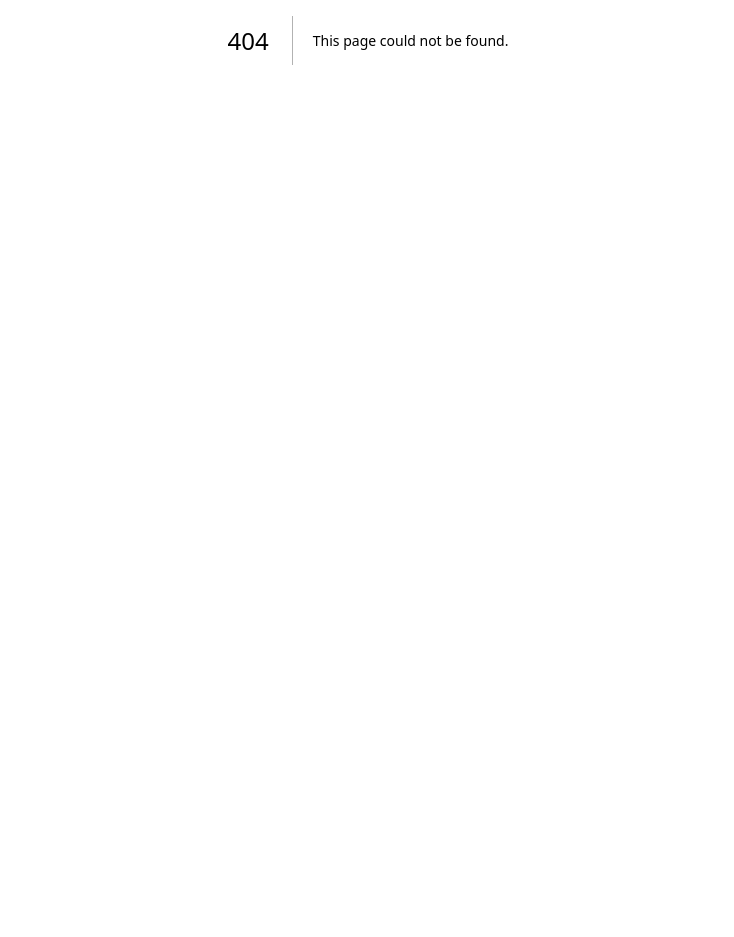
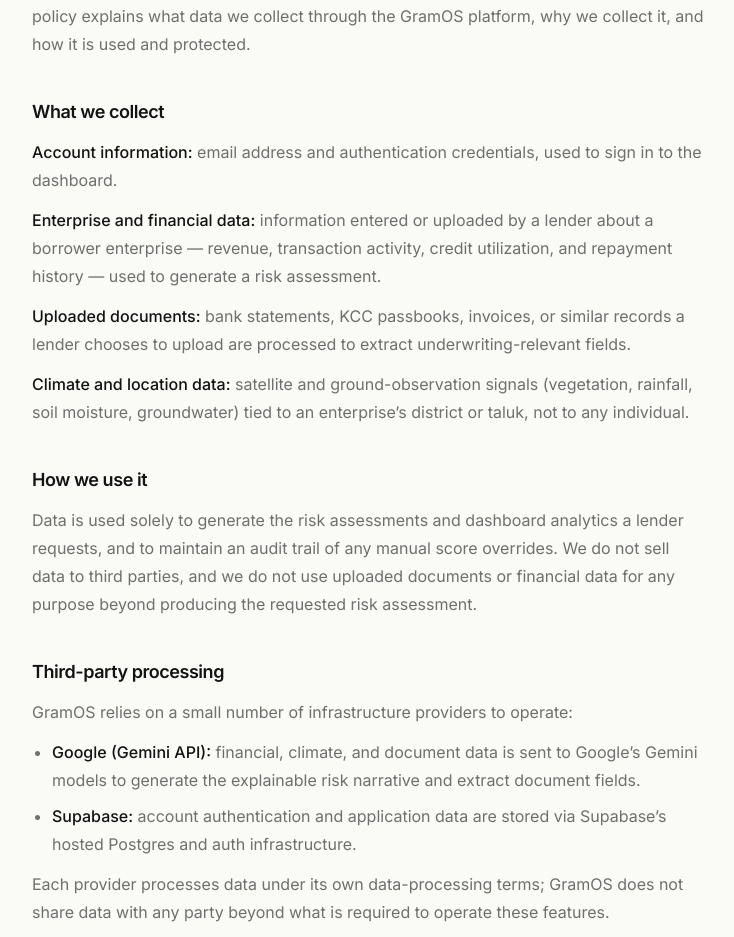
Before and after one commit to Sudarshan-812/GramOS, a Next.js app in the folder frontend/: page /privacy in a window 1280 px wide. Before the commit this address had no page. Shown: the part 360-1297 px from the top of the page, without its empty margins (272-1006 px from the left). Before the commit the page ends 800 px from the top, so only its background shows below. Built offline with nearby package versions, Linux system fonts and the light colour scheme.

Commit message:
Tested Data / Simulated the API

```diff
--- /dev/null
+++ b/frontend/app/privacy/page.tsx
@@ -0,0 +1,180 @@
+import Footer from "@/components/Footer";
+import Navbar from "@/components/Navbar";
+
+export const metadata = {
+  title: "Privacy Policy | GramOS",
+  description: "How GramOS collects, uses, and protects data.",
+};
+
+function Section({
+  title,
+  children,
+}: {
+  title: string;
+  children: React.ReactNode;
+}) {
+  return (
+    <section className="mt-10">
+      <h2 className="text-lg font-semibold tracking-tight text-onyx">
+        {title}
+      </h2>
+      <div className="mt-3 flex flex-col gap-3 text-base leading-7 text-onyx/60">
+        {children}
+      </div>
+    </section>
+  );
+}
+
+export default function PrivacyPage() {
+  return (
+    <div id="top" className="flex min-h-screen flex-col bg-paper text-onyx">
+      <Navbar />
+
+      <main className="flex-1 px-6 py-20 lg:px-8">
+        <div className="mx-auto max-w-2xl">
+          <p className="text-xs font-semibold uppercase tracking-[0.2em] text-lime-600">
+            Legal
+          </p>
+          <h1 className="mt-3 text-3xl font-semibold tracking-tight text-onyx sm:text-4xl">
+            Privacy Policy
+          </h1>
+          <p className="mt-4 text-sm text-onyx/40">
+            Last updated 8 August 2026
+          </p>
+
+          <Section title="Overview">
+            <p>
+              GramOS is a risk-assessment platform for lenders serving rural
+              micro-enterprises. This policy explains what data we collect
+              through the GramOS platform, why we collect it, and how it is
+              used and protected.
+            </p>
+          </Section>
+
+          <Section title="What we collect">
+            <p>
+              <strong className="font-medium text-onyx">
+                Account information:
+              </strong>{" "}
+              email address and authentication credentials, used to sign in
+              to the dashboard.
+            </p>
+            <p>
+              <strong className="font-medium text-onyx">
+                Enterprise and financial data:
+              </strong>{" "}
+              information entered or uploaded by a lender about a borrower
+              enterprise — revenue, transaction activity, credit utilization,
+              and repayment history — used to generate a risk assessment.
+            </p>
+            <p>
+              <strong className="font-medium text-onyx">
+                Uploaded documents:
+              </strong>{" "}
+              bank statements, KCC passbooks, invoices, or similar records a
+              lender chooses to upload are processed to extract
+              underwriting-relevant fields.
+            </p>
+            <p>
+              <strong className="font-medium text-onyx">
+                Climate and location data:
+              </strong>{" "}
+              satellite and ground-observation signals (vegetation, rainfall,
+              soil moisture, groundwater) tied to an enterprise&rsquo;s
+              district or taluk, not to any individual.
+            </p>
+          </Section>
+
+          <Section title="How we use it">
+            <p>
+              Data is used solely to generate the risk assessments and
+              dashboard analytics a lender requests, and to maintain an audit
+              trail of any manual score overrides. We do not sell data to
+              third parties, and we do not use uploaded documents or
+              financial data for any purpose beyond producing the requested
+              risk assessment.
+            </p>
+          </Section>
+
+          <Section title="Third-party processing">
+            <p>
+              GramOS relies on a small number of infrastructure providers to
+              operate:
+            </p>
+            <ul className="list-disc space-y-2 pl-5">
+              <li>
+                <strong className="font-medium text-onyx">
+                  Google (Gemini API):
+                </strong>{" "}
+                financial, climate, and document data is sent to Google&rsquo;s
+                Gemini models to generate the explainable risk narrative and
+                extract document fields.
+              </li>
+              <li>
+                <strong className="font-medium text-onyx">Supabase:</strong>{" "}
+                account authentication and application data are stored via
+                Supabase&rsquo;s hosted Postgres and auth infrastructure.
+              </li>
+            </ul>
+            <p>
+              Each provider processes data under its own data-processing
+              terms; GramOS does not share data with any party beyond what is
+              required to operate these features.
+            </p>
+          </Section>
+
+          <Section title="Data retention and security">
+            <p>
+              Data is retained for as long as an account remains active, or
+              as needed to maintain the audit trail required for lending
+              compliance. We apply standard access controls (authenticated,
+              per-user API access) to all stored data. As an early-stage
+              platform, GramOS has not yet completed a formal third-party
+              security audit or certification.
+            </p>
+          </Section>
+
+          <Section title="Your rights">
+            <p>
+              You may request access to, correction of, or deletion of your
+              account data at any time by contacting us. Enterprise financial
+              data uploaded by a lender is controlled by that lender; requests
+              regarding borrower data should be directed to the lending
+              institution first.
+            </p>
+          </Section>
+
+          <Section title="Children's data">
+            <p>
+              GramOS is a business-to-business platform for lending
+              institutions and is not directed at, or knowingly used by,
+              individuals under the age of 18.
+            </p>
+          </Section>
+
+          <Section title="Changes to this policy">
+            <p>
+              We may update this policy as GramOS evolves. Material changes
+              will be reflected by updating the date at the top of this page.
+            </p>
+          </Section>
+
+          <Section title="Contact">
+            <p>
+              Questions about this policy or a data request can be sent to{" "}
+              <a
+                href="mailto:demo@gramos.ai"
+                className="font-medium text-lime-700 underline decoration-lime-300 underline-offset-2 hover:text-lime-800"
+              >
+                demo@gramos.ai
+              </a>
+              .
+            </p>
+          </Section>
+        </div>
+      </main>
+
+      <Footer />
+    </div>
+  );
+}
```
